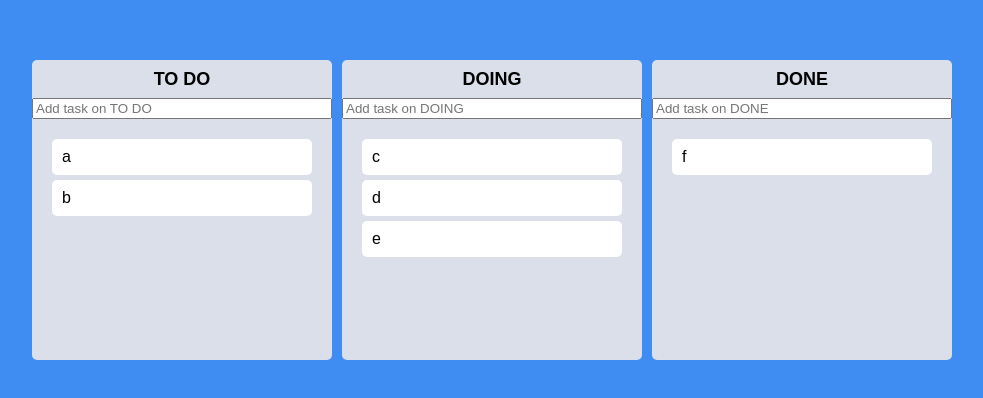
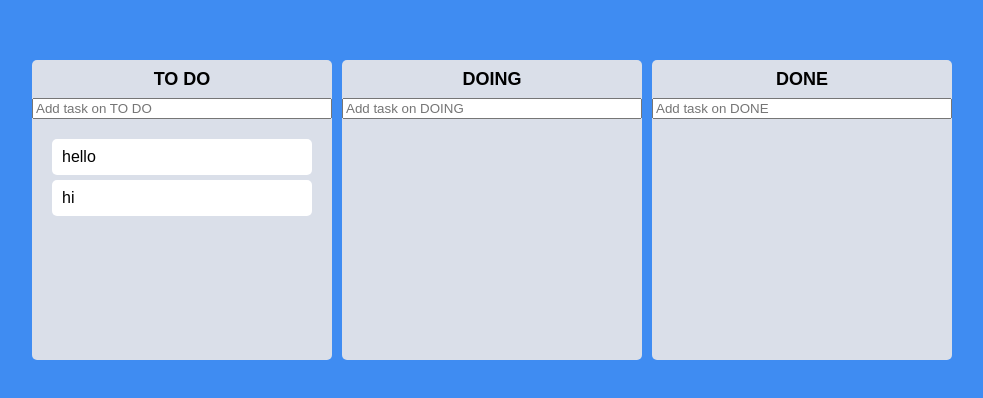
Before and after one commit to mijinB/react_kanban_board, a React (Create React App) app: page / in a window 1280 px wide. Shown: the part 190-588 px from the top of the page, without its empty margins (148-1131 px from the left). Built offline with nearby package versions, Linux system fonts and the light colour scheme.

Commit message:
toDo를 string -> object로 수정하여 기존 기능 유지

```diff
--- a/src/App.tsx
+++ b/src/App.tsx
@@ -28,8 +28,9 @@ function App() {
     /**@function onDragEnd
      * 1. event로 draggableId(위치를 변경할 item)와 source(기존 위치에 대한 data), destination(변경할 위치에 대한 data)을 인자로 받고
      * 2. destination의 유무 확인 후 없으면 아무것도 return하지 않고 함수 종료(제자리에 드롭했을 경우를 위함)
-     * 3. (setToDos 사용)_기존 toDos object를 copyToDos 변수에 복사하고 아래 5,6으로 수정
-     * 5. 드래그한 board 위치에 있는 item 삭제
+     * 3. (setToDos 사용)_기존 toDos object를 copyToDos 변수에 복사하고
+     * 4. 드래그한 item을 변수에 따로 저장해놓고 아래 5,6 수행
+     * 5. 드래그한 board에서 드래그한 item 삭제
      * 6. 드롭한 board 위치로 드래그한 item 삽입
      * 7. 수정한 copyToDos를 toDos object로 return
      */
@@ -37,11 +38,14 @@ function App() {
         if (!destination) return;
         setToDos((allBoards) => {
             const copyToDos: IToDoState = {};
-
             Object.keys(allBoards).map((toDoKey) => (copyToDos[toDoKey] = [...allBoards[toDoKey]]));
 
-            copyToDos[source.droppableId].splice(source.index, 1);
-            copyToDos[destination.droppableId].splice(destination.index, 0, draggableId);
+            const taskObj = copyToDos[source.droppableId].find((item) => item.id === +draggableId);
+
+            if (taskObj) {
+                copyToDos[source.droppableId].splice(source.index, 1);
+                copyToDos[destination.droppableId].splice(destination.index, 0, taskObj);
+            }
 
             return copyToDos;
         });
--- a/src/atoms.tsx
+++ b/src/atoms.tsx
@@ -1,14 +1,22 @@
 import { atom } from "recoil";
 
+export interface IToDo {
+    id: number;
+    text: string;
+}
+
 export interface IToDoState {
-    [key: string]: string[];
+    [key: string]: IToDo[];
 }
 
 export const toDoState = atom<IToDoState>({
     key: "toDos",
     default: {
-        "TO DO": ["a", "b"],
-        DOING: ["c", "d", "e"],
-        DONE: ["f"],
+        "TO DO": [
+            { id: 1, text: "hello" },
+            { id: 2, text: "hi" },
+        ],
+        DOING: [],
+        DONE: [],
     },
 });
--- a/src/components/Board.tsx
+++ b/src/components/Board.tsx
@@ -2,6 +2,7 @@ import { Droppable } from "@hello-pangea/dnd";
 import DraggableCard from "./DraggableCard";
 import { styled } from "styled-components";
 import { useForm } from "react-hook-form";
+import { IToDo } from "../atoms";
 
 const Wrapper = styled.div`
     display: flex;
@@ -36,7 +37,7 @@ const Form = styled.form`
 `;
 
 interface IBoardProps {
-    toDos: string[];
+    toDos: IToDo[];
     boardId: string;
 }
 
@@ -56,8 +57,7 @@ function Board({ boardId, toDos }: IBoardProps) {
      * 1. 인자로 받은 input의 data를 출력해서 확인
      * 2. input을 빈 값으로 초기화
      */
-    const onValid = (data: IForm) => {
-        console.log(data);
+    const onValid = ({ toDo }: IForm) => {
         setValue("toDo", "");
     };
 
@@ -76,7 +76,7 @@ function Board({ boardId, toDos }: IBoardProps) {
                         $isDraggingFromThis={Boolean(info.draggingFromThisWith)}
                     >
                         {toDos.map((toDo, index) => (
-                            <DraggableCard key={toDo} toDo={toDo} index={index} />
+                            <DraggableCard key={toDo.id} toDoId={toDo.id} toDoText={toDo.text} index={index} />
                         ))}
                         {magic.placeholder}
                     </Area>
--- a/src/components/DraggableCard.tsx
+++ b/src/components/DraggableCard.tsx
@@ -11,13 +11,14 @@ const Card = styled.div<{ $isDragging: boolean }>`
 `;
 
 interface IDraggableCardProps {
-    toDo: string;
+    toDoId: number;
+    toDoText: string;
     index: number;
 }
 
-function DraggableCard({ toDo, index }: IDraggableCardProps) {
+function DraggableCard({ toDoId, toDoText, index }: IDraggableCardProps) {
     return (
-        <Draggable key={toDo} draggableId={toDo} index={index}>
+        <Draggable draggableId={toDoId + ""} index={index}>
             {(magic, info) => (
                 <Card
                     ref={magic.innerRef}
@@ -25,7 +26,7 @@ function DraggableCard({ toDo, index }: IDraggableCardProps) {
                     {...magic.draggableProps}
                     $isDragging={info.isDragging}
                 >
-                    {toDo}
+                    {toDoText}
                 </Card>
             )}
         </Draggable>
```
